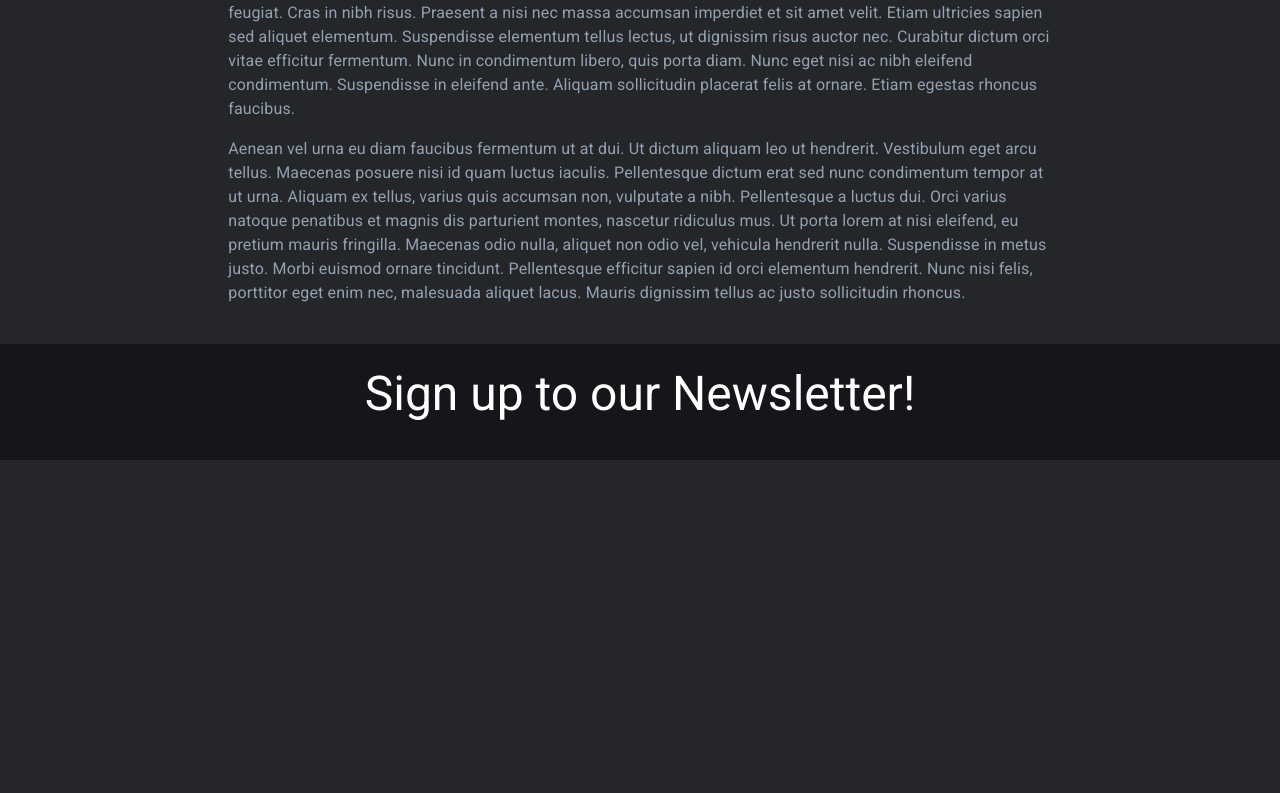
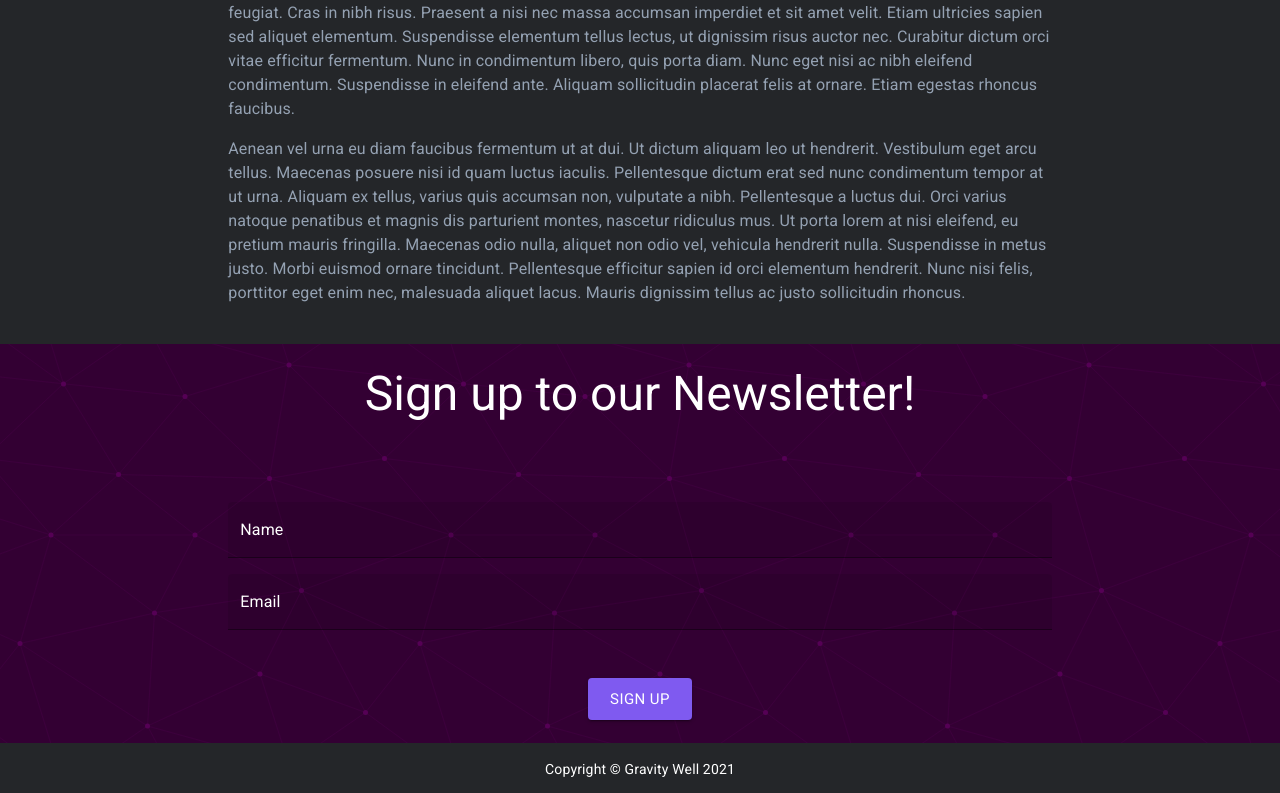
Before and after one commit to Awesomefusion/gravitywell, a React (Create React App) app: page / in a window 1280 px wide. Shown: the part 1102-1895 px from the top of the page. Before the commit the page ends 1562 px from the top, so only its background shows below. Built offline with nearby package versions, Linux system fonts and the light colour scheme.

Commit message:
Signup implemented

```diff
--- a/src/App.jsx
+++ b/src/App.jsx
@@ -4,7 +4,7 @@ import { BrowserRouter as Router } from "react-router-dom"
 
 import Navigation from "./components/Navbar"
 import ContentSwitch from "./components/ContentSwitch"
-
+import Footer from "./components/Footer"
 
 function App() {
 
@@ -14,6 +14,7 @@ function App() {
       <Router>
         <Navigation/>
         <ContentSwitch/>
+        <Footer/>
       </Router>
     </div>
   );
--- /dev/null
+++ b/src/components/Footer.jsx
@@ -0,0 +1,12 @@
+import React from 'react';
+
+function Footer() {
+
+  return (
+    <div style={{textAlign: 'center', height:'50px', paddingTop:'1rem', color:'white'}}>
+      Copyright © Gravity Well 2021
+    </div>
+  );
+}
+
+export default Footer;
--- a/src/pages/Home.jsx
+++ b/src/pages/Home.jsx
@@ -1,5 +1,5 @@
 import React from 'react';
-import { Grid, Typography, Box, Card, CardActionArea, CardContent, CardMedia, Button  } from "@material-ui/core"
+import { Grid, Typography, Box, Card, CardActionArea, CardContent, CardMedia, Button, FormControl, TextField } from "@material-ui/core"
 import { useStyles } from '../styles/divStyles.jsx'
 import station from '../img/station.jpg'
 import room from '../img/room.jpg'
@@ -110,7 +110,7 @@ function Home() {
         </Grid>
       </div>
 
-      <div className={classes.colourDivTwo}>
+      <div className={classes.consDiv}>
         <Grid container direction="column">
           <Grid container>
 
@@ -118,11 +118,41 @@ function Home() {
 
               <Grid item xs={12} md={10} lg={8}>
 
-                <Typography variant="h3" className={classes.textDefault} align="center" style={{color: 'white'}}>
+                <Typography variant="h3" className={classes.textDefault} align="center" style={{color: 'white', marginBottom: '5rem',}}>
                   Sign up to our Newsletter!
                 </Typography>
 
+                <FormControl style={{width: '100%'}}>
+                  <TextField
+                    classes={{ root: classes.formStyle}}
+                    label="Name"
+                    variant="filled"
+                    InputProps={{
+                      className: classes.formStyle
+                    }}
+                    InputLabelProps={{
+                      className: classes.formStyle
+                    }}
+                  />
+                  <TextField
+                    classes={{ root: classes.formStyle}}
+                    label="Email"
+                    variant="filled"
+                    InputProps={{
+                      className: classes.formStyle
+                    }}
+                    InputLabelProps={{
+                      className: classes.formStyle
+                    }}
+                  />
 
+                </FormControl>
+
+                <Box align="center" style={{marginTop:'2rem'}}>
+                  <Button color="primary" size="large" variant="contained" className={classes.submitButton}>
+                      Sign Up
+                  </Button>
+                </Box>
 
               </Grid>
 
--- a/src/styles/divStyles.jsx
+++ b/src/styles/divStyles.jsx
@@ -31,6 +31,14 @@ const useStyles = makeStyles({
         marginBottom: '1rem',
     },
     cardImage:{
+    },
+    formStyle:{
+        color: 'white',
+        width: '100%',
+        marginBottom: '0.5rem',
+    },
+    submitButton:{
+        color:'white',
     }
 });
 
```
